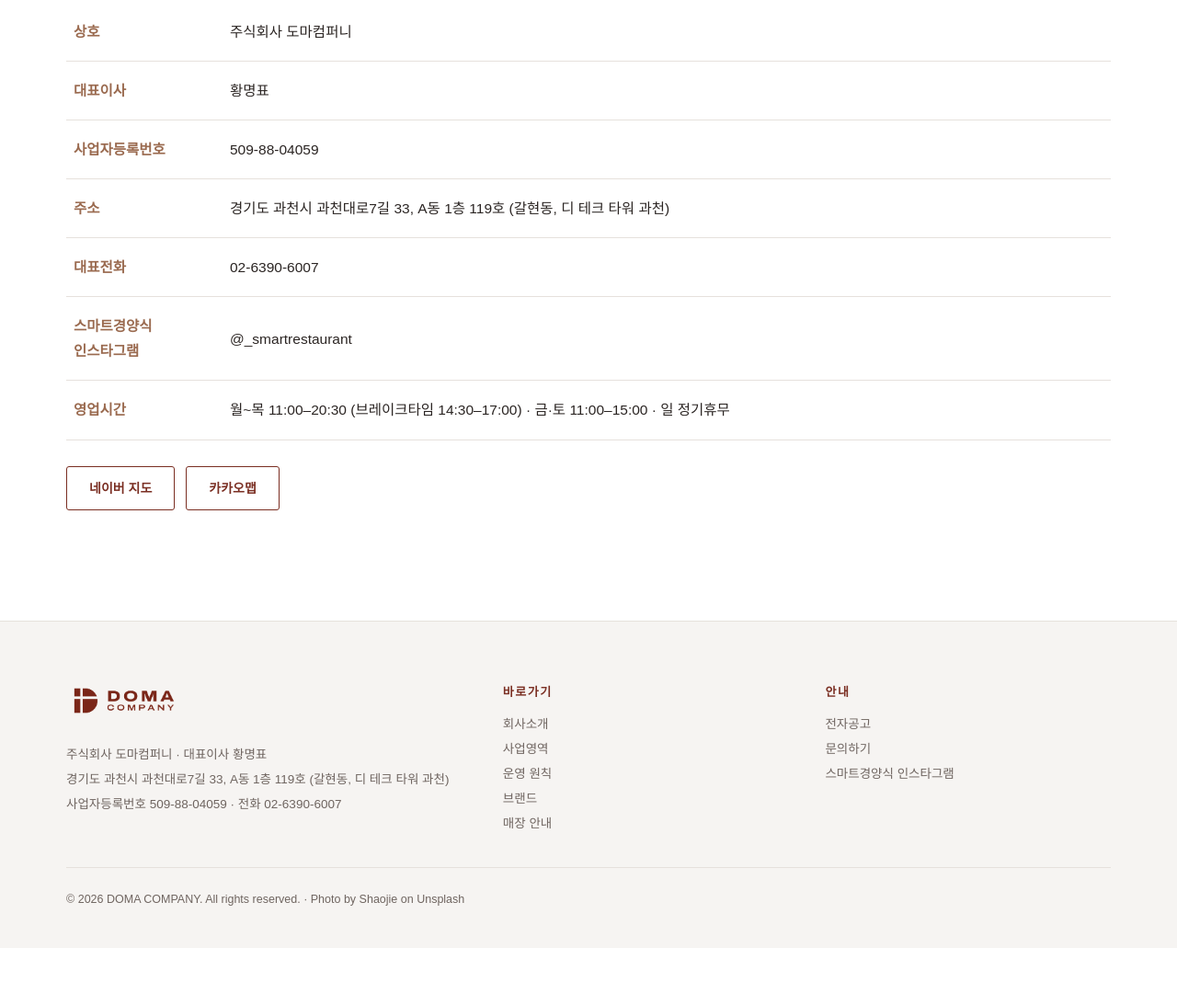
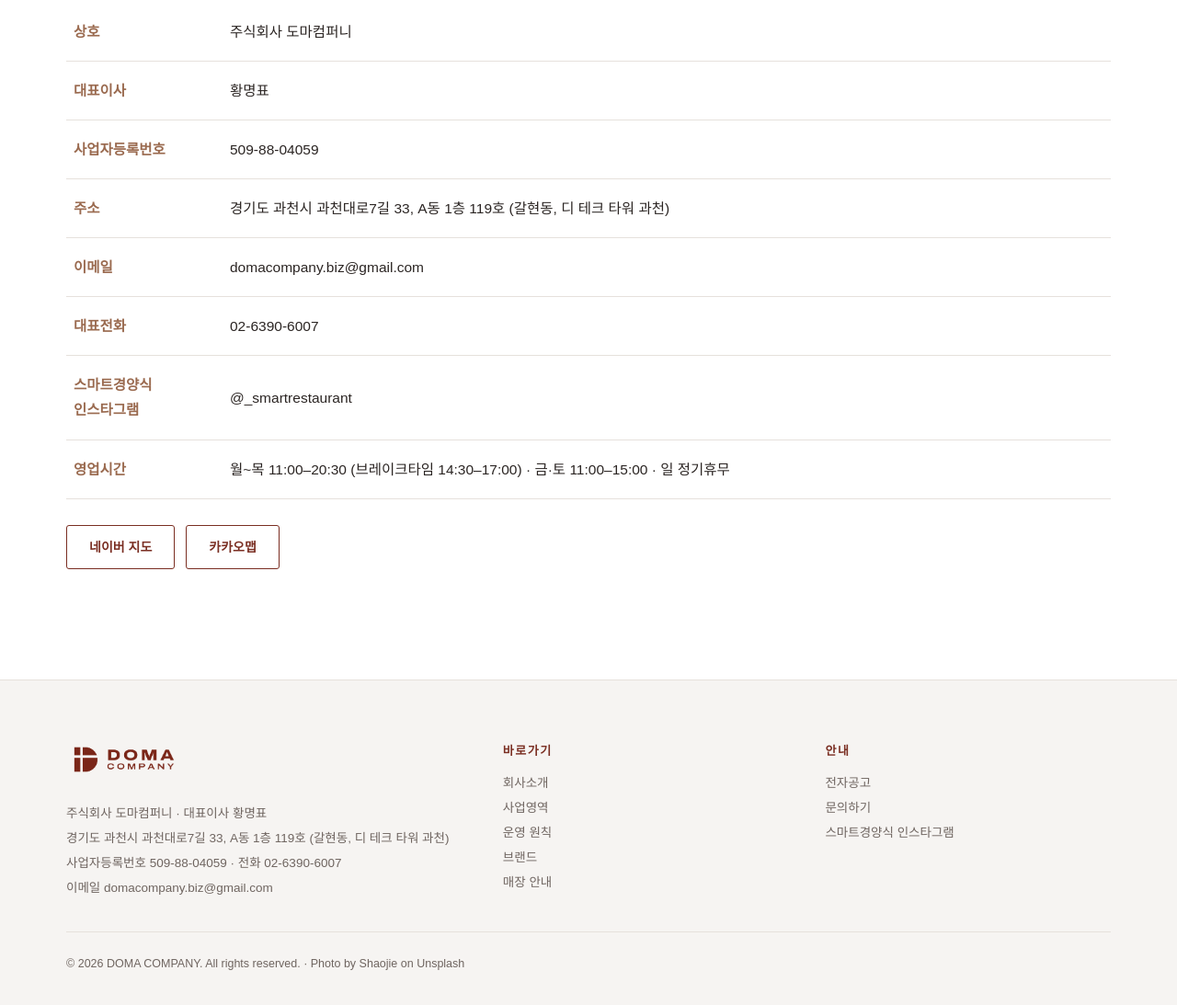
Before and after one commit to hmpson/domacompany, a plain HTML site: page index.html in a window 1280 px wide. Shown: the part 5000-6093 px from the top of the page at 92% size. Before the commit the page ends 6031 px from the top, so only its background shows below. Drawn offline with Linux system fonts and the light colour scheme; a web font is replaced by a local one.

Commit message:
회사 이메일 추가
Co-Authored-By: Claude Sonnet 5.5 <noreply@anthropic.com>

```diff
--- a/index.html
+++ b/index.html
@@ -192,6 +192,7 @@
       <tr><th>대표이사</th><td>황명표</td></tr>
       <tr><th>사업자등록번호</th><td>509-88-04059</td></tr>
       <tr><th>주소</th><td>경기도 과천시 과천대로7길 33, A동 1층 119호 (갈현동, 디 테크 타워 과천)</td></tr>
+      <tr><th>이메일</th><td><a href="mailto:domacompany.biz@gmail.com">domacompany.biz@gmail.com</a></td></tr>
       <tr><th>대표전화</th><td><a href="tel:0263906007">02-6390-6007</a></td></tr>
       <tr><th>스마트경양식<br>인스타그램</th><td><a href="https://www.instagram.com/_smartrestaurant" target="_blank" rel="noopener">@_smartrestaurant</a></td></tr>
       <tr><th>영업시간</th><td>월~목 11:00–20:30 (브레이크타임 14:30–17:00) · 금·토 11:00–15:00 · 일 정기휴무</td></tr>
@@ -210,7 +211,8 @@
         <img src="logo-horizontal.png" alt="DOMA COMPANY">
         <div>주식회사 도마컴퍼니 · 대표이사 황명표<br>
         경기도 과천시 과천대로7길 33, A동 1층 119호 (갈현동, 디 테크 타워 과천)<br>
-        사업자등록번호 509-88-04059 · 전화 02-6390-6007</div>
+        사업자등록번호 509-88-04059 · 전화 02-6390-6007<br>
+        이메일 <a href="mailto:domacompany.biz@gmail.com">domacompany.biz@gmail.com</a></div>
       </div>
       <div>
         <h4>바로가기</h4>
```
Also changed, not shown: notice.html (+2 -1 lines).
